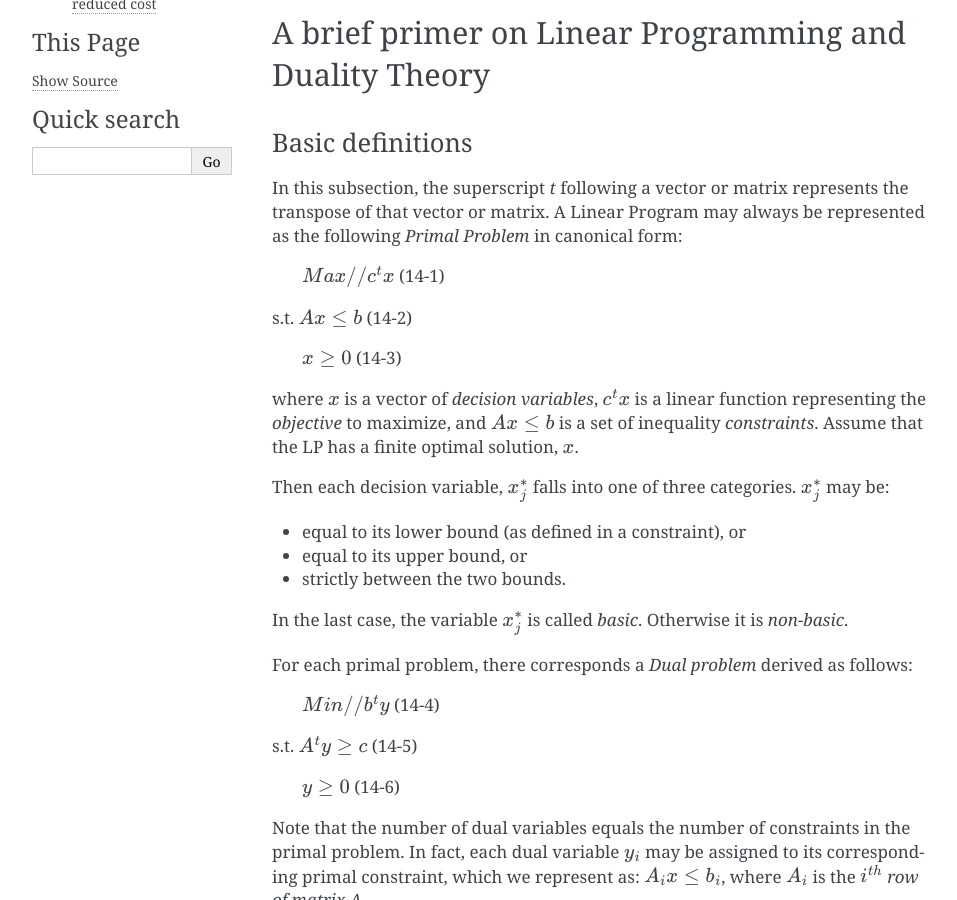
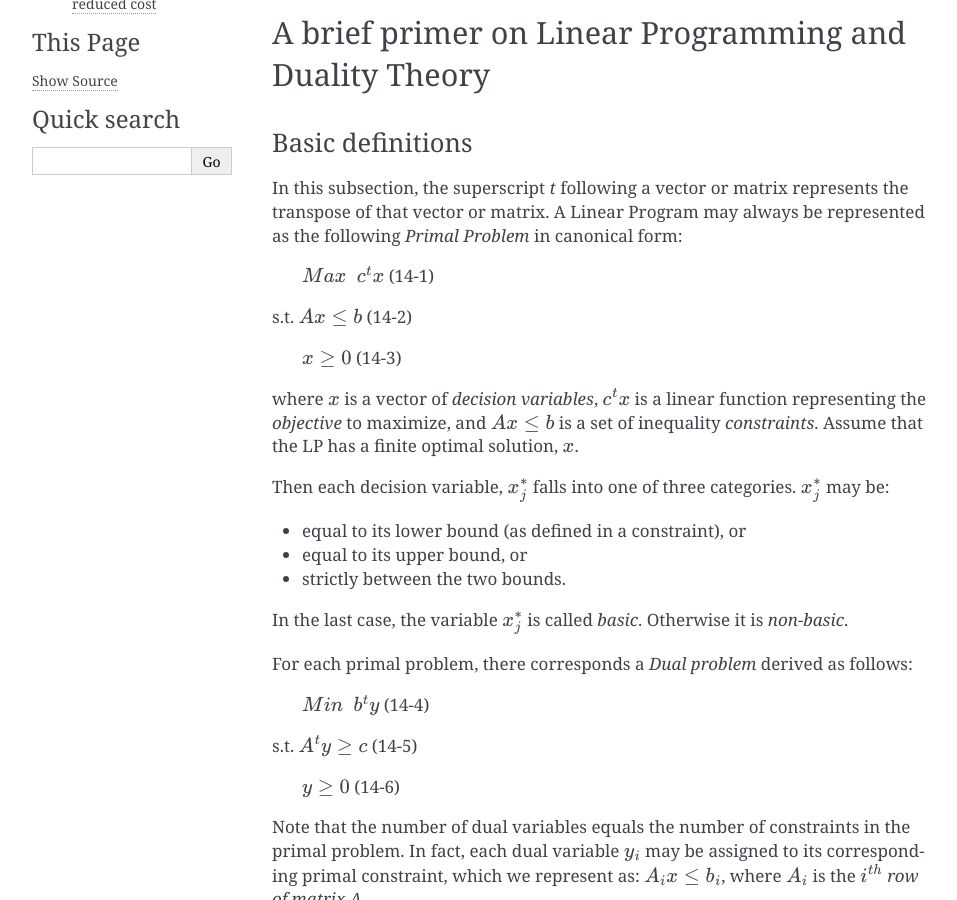
Before and after one commit to experimentarium/times, a Sphinx documentation site: the page built from docs/part-1/14-linear-programming.md, in a window 1280 px wide and 900 px high, scrolled down 416 px. Shown: the whole window, without its empty margins (148-1105 px from the left). Built offline with Sphinx 7.4.7, drawn with Linux system fonts in a browser that asks for light colours; some of the changed text lies outside the part shown.

```diff
--- a/docs/part-1/14-linear-programming.md
+++ b/docs/part-1/14-linear-programming.md
@@ -21,7 +21,7 @@ represents the transpose of that vector or matrix. A Linear Program may
 always be represented as the following *Primal Problem* in canonical
 form:
 
-> $Max // c^tx$ (14-1)
+> $Max \ \ c^tx$ (14-1)
 
 s.t. $Ax ≤ b$ (14-2)
 
@@ -47,7 +47,7 @@ it is *non-basic*.
 For each primal problem, there corresponds a *Dual problem* derived as
 follows:
 
-> $Min // b^ty$ (14-4)
+> $Min \ \  b^ty$ (14-4)
 
 s.t. $A^ty ≥ c$ (14-5)
 
@@ -180,7 +180,7 @@ competitiveness of a technology, as follows:
 We now restate the above summary in the case of a Linear Program that
 minimizes cost subject to constraints:
 
-> $Min // c^tx^*$
+> $Min \ \  c^tx^*$
 
 s.t. $Ax ≥ b$
 
```
